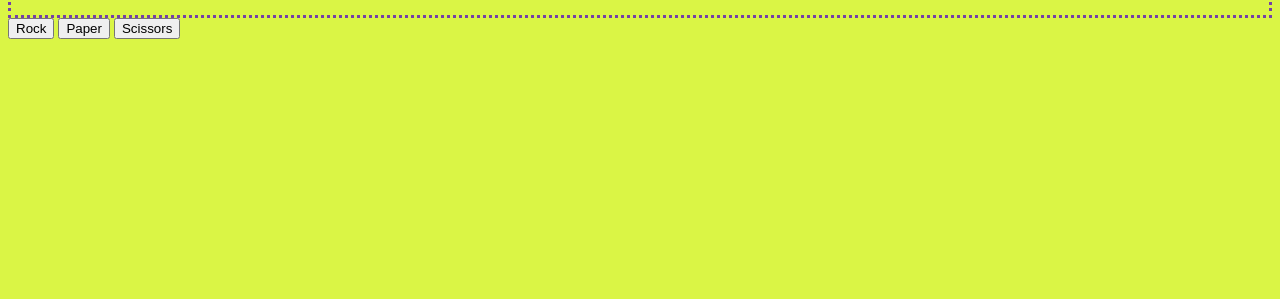
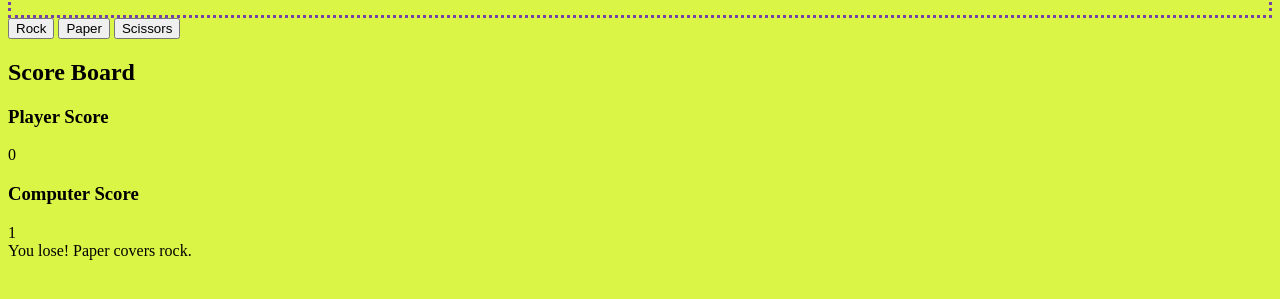
Before and after one commit to ChristopherCummins/rock-paper-scissors, a plain HTML site: page game.html in a window 1280 px wide. Both pictures are taken after a click on the button "Rock". Shown: the part 61-360 px from the top of the page. Drawn offline with Linux system fonts and the light colour scheme.

Commit message:
day one late afternoon updates

```diff
--- a/game.html
+++ b/game.html
@@ -11,7 +11,14 @@
         <button id = 'rock' onclick = "setplayerSelection('rock')">Rock</button>
         <button id = 'paper' onclick = "setplayerSelection('paper')">Paper</button>
         <button id = 'scissors' onclick = "setplayerSelection('scissors')">Scissors</button>
+    </div>
+    <div id = "scoreContainer">
+        <div id = "scoreBoardTitle"><h2> Score Board</h2></div>
+        <div id = "playerScoreBoard"><h3>Player Score</h3></div>
+            <div</div>
+        <div id = "computerScoreBoard"><h3>Computer Score</h3></div>
 
+        <div id = "scoreSummary"></div>
     </div>
 <script src=script.js>
 </script>
--- a/script.js
+++ b/script.js
@@ -21,36 +21,43 @@ function playRound(playerSelection, computerSelection) {
     if (playerSelection == "rock" && computerSelection == "paper") {
         result = "You lose! Paper covers rock.";
         console.log(result);
+        scoreSummary(result);
         return "computer";
     }
     else if (playerSelection == "rock" && computerSelection == "scissors") {
         result = "You win! Rock breaks scissors.";
         console.log(result);
+        scoreSummary(result);
         return "player";
     }
     else if (playerSelection == "paper" && computerSelection == "rock") {
         result = "You win! Paper covers rock.";
         console.log(result);
+        scoreSummary(result);
         return "player";
     }
     else if (playerSelection == "paper" && computerSelection == "scissors") {
         result = "You lose! Scissors cut paper.";
         console.log(result);
+        scoreSummary(result);
         return "computer";
     }
     else if (playerSelection == "scissors" && computerSelection == "paper") {
         result = "You win! Scissors cut paper.";
         console.log(result);
+        scoreSummary(result);
         return "player";
     }
     else if (playerSelection == "scissors" && computerSelection == "rock") {
         result = "You lose! Rock breaks scissors.";
         console.log(result);
+        scoreSummary(result);
         return "computer";
     }
     else {
         result = "It's a draw!";
         console.log(result);
+        scoreSummary(result);
     }
 }
 
@@ -71,11 +78,41 @@ function buttonGame() {
     console.log("Player Score: " + playerScore);
     console.log("Computer Score " + computerScore);
 
+
+    playerScoreDisplay(playerScore)
+
+    computerScoreDisplay(computerScore)
+
     computerSelection = computerPlay ()
 }
 
+function scoreSummary(result) {
+    const scoreSummary = document.querySelector('#scoreSummary');
+    const content = document.createElement('div');
+    content.classList.add('content');
+    content.textContent = result;
+    scoreSummary.appendChild(content);
+}
 
 const buttons = document.querySelectorAll('button');
 buttons.forEach((button) => {
     button.addEventListener('click', buttonGame);
 });
+
+function playerScoreDisplay(playerScore) {
+    const playerScoreBoard = document.querySelector('#playerScoreBoard');
+    const score = document.createElement('div');
+    score.classList.add('score');
+    score.textContent = playerScore;
+    playerScoreBoard.appendChild(score);
+
+}
+
+function computerScoreDisplay(computerScore) {
+    const computerScoreBoard = document.querySelector('#computerScoreBoard');
+    const score = document.createElement('div');
+    score.classList.add('score');
+    score.textContent = computerScore;
+    computerScoreBoard.appendChild(score);
+
+}
```
